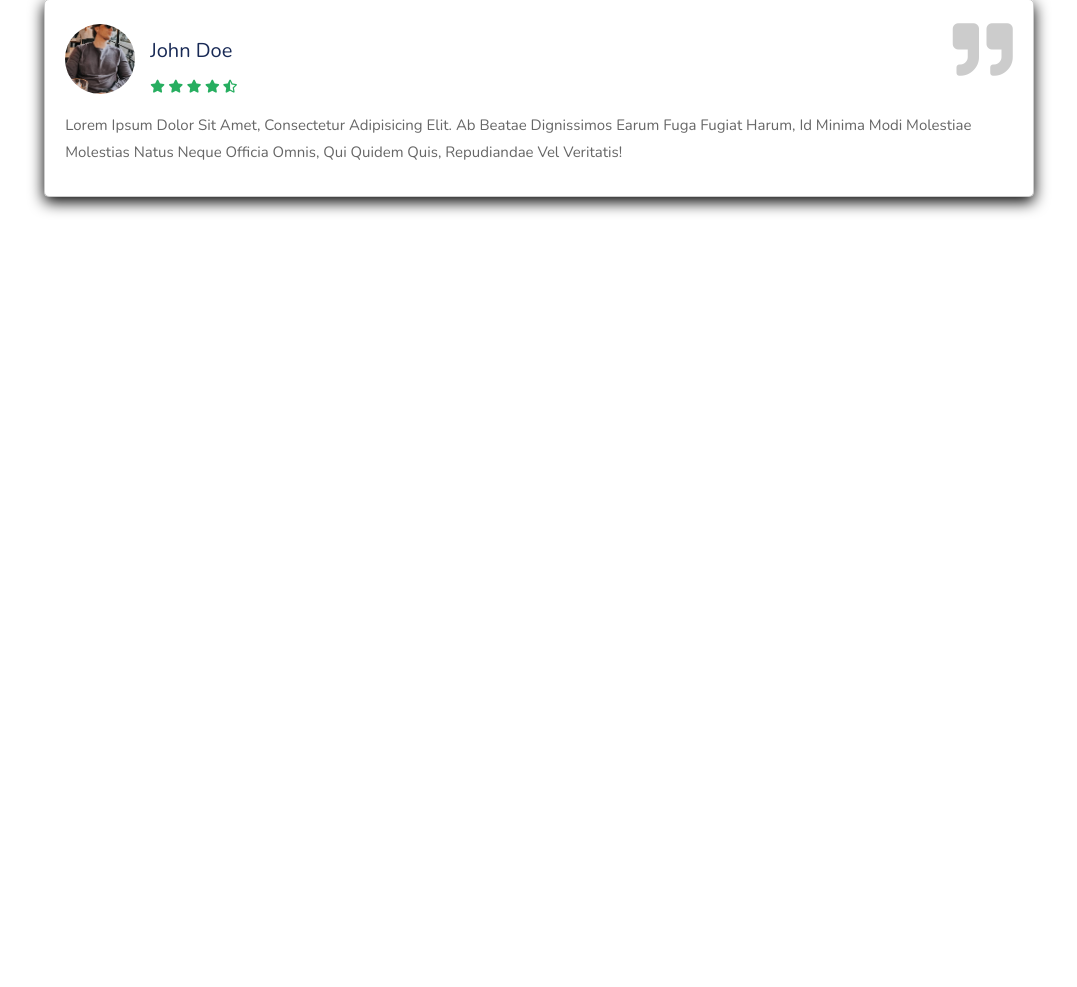
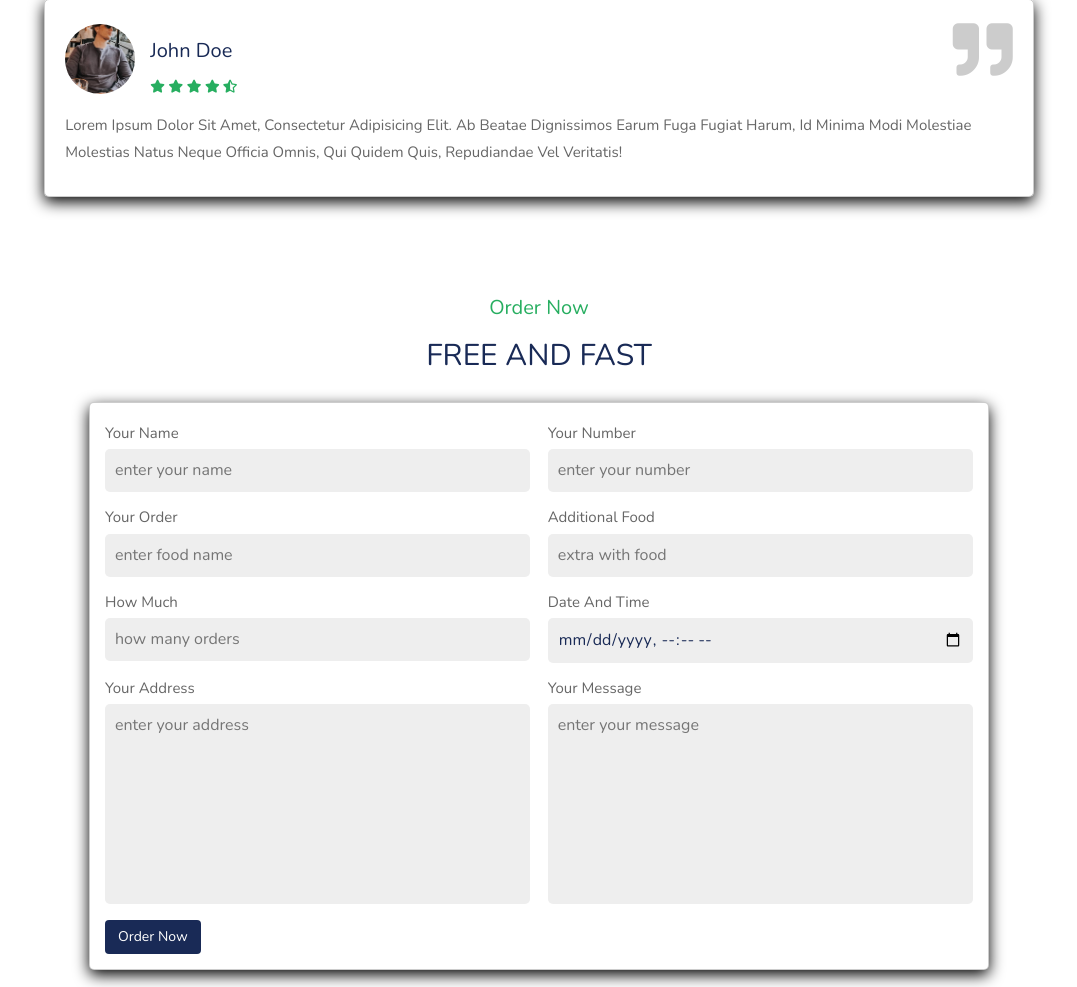
Before and after one commit to LukaP123456/Food_delivery_website, a PHP site: page /main.php in a window 1280 px wide. Shown: the part 5513-6500 px from the top of the page, without its empty margins (101-1178 px from the left). Before the commit the page ends 5727 px from the top, so only its background shows below. Run offline with PHP 8.4, Linux system fonts and the light colour scheme.

Commit message:
Dodao order sekciju treba jos pogledati deo kad se smanji ekran

```diff
--- /dev/null
+++ b/CSS/order.css
@@ -0,0 +1 @@
+.order form{width:90rem;border-radius:.5rem}
--- a/SASS/header.scss
+++ b/SASS/header.scss
@@ -99,19 +99,18 @@ header .icons #menu-bars{
 
 @media (max-width: 991px) {
 
-  .dishes .box-container .box img{
-    height: auto;
-    width: 100%;
-  }
-
-
   html{
     font-size: 55%;
   }
 
+
   header{
     padding: 1rem 2rem;
   }
+  section{
+    padding: 2rem;
+  }
+
 }
 
 @media (max-width: 768px) {
@@ -154,7 +153,24 @@ header .icons #menu-bars{
 
 }
 
-@media (max-width: 991px) {
+@media (max-width: 450px) {
+
+  html{
+    font-size: 50%;
+  }
+/*
+  .order form .inputBox .input{
+    width: 100%;
+  }
+*/
+  .dishes .box-container .box img{
+    height: auto;
+    width: 100%;
+  }
+
+  .order form .inputBox .input{
+    width: 100%;
+  }
 
   html{
     font-size: 50%;
--- /dev/null
+++ b/SASS/order.scss
@@ -0,0 +1,54 @@
+.order form{
+  max-width: 90rem;
+  border-radius: .5rem;
+  box-shadow: $box-shadow;
+  border: .1rem solid rgba(0,0,0, .2);
+  background: #fff;
+  padding: 1.5rem;
+  margin: 0 auto;
+}
+
+.order form .inputBox{
+  display: flex;
+  flex-wrap: wrap;
+  justify-content: space-between;
+}
+
+.order form .inputBox .input{
+  width: 49%;
+}
+
+.order form .inputBox .input span{
+  display: block;
+  padding: .5rem 0;
+  font-size: 1.5rem;
+  color: $light-color;
+
+}
+
+.order form .inputBox .input input,
+.order form .inputBox .input textarea{
+  background: #eee;
+  border-radius: .5rem;
+  bottom: .5rem;
+  padding: 1rem;
+  font-size: 1.6rem;
+  color: $black;
+  text-transform: none;
+  margin-bottom: 1rem;
+  width: 100%;
+}
+
+.order form .inputBox .input input:focus,
+.order form .inputBox .input textarea:focus{
+  border: .1rem solid $green;
+}
+
+.order form .inputBox .input textarea{
+  height: 20rem;
+  resize: none;
+}
+
+.order form  .btn{
+  margin-top: 0;
+}
--- a/SASS/stajl.scss
+++ b/SASS/stajl.scss
@@ -4,3 +4,4 @@
 @import "about";
 @import "menu";
 @import "review";
+@import "order";
--- a/main.php
+++ b/main.php
@@ -472,7 +472,7 @@
 
 <!-- review sekcija pocetak-->
 
-<section class="review">
+<section class="review" id="review">
 
     <h3 class="sub-heading"> customer's review </h3>
     <h1 class="heading"> what they say </h1>
@@ -565,51 +565,75 @@
             molestiae molestias natus neque officia omnis,
             qui quidem quis, repudiandae vel veritatis!</p>
     </div>
-    </div>
+
+
+</section>
+
+<!--review sekcija kraj-->
+
+
+<!--order sekcija start-->
+
+<section id="order" class="order">
+
+    <h3 class="sub-heading"> order now</h3>
+    <h1 class="heading"> free and fast </h1>
+
+    <form action="">
+
+        <div class="inputBox">
+            <div class="input">
+                <span>your name</span>
+                <input type="text" placeholder="enter your name">
+            </div>
+            <div class="input">
+                <span>your number</span>
+                <input type="number" placeholder="enter your number">
+            </div>
         </div>
-    </div>
+        <div class="inputBox">
+            <div class="input">
+                <span>your order</span>
+                <input type="text" placeholder="enter food name">
+            </div>
+            <div class="input">
+                <span>additional food</span>
+                <input type="text" placeholder="extra with food">
+            </div>
+        </div>
+        <div class="inputBox">
+            <div class="input">
+                <span>how much</span>
+                <input type="number" placeholder="how many orders">
+            </div>
+            <div class="input">
+                <span>date and time</span>
+                <input type="datetime-local" >
+            </div>
+        </div>
+
+        <div class="inputBox">
+            <div class="input">
+                <span>your address</span>
+                <textarea name="" placeholder="enter your address" id="" cols="30" rows="10"></textarea>
+            </div>
+            <div class="input">
+                <span>your message</span>
+                <textarea name="" placeholder="enter your message" id="" cols="30" rows="10"></textarea>
+            </div>
+        </div>
+
+        <input type="submit" value="order now" class="btn">
 
 
 
-
-
-
-
-
-
-
-
-
-
-
+    </form>
 
 
 </section>
 
 
-
-
-
-
-
-
-
-
-
-
-
-
-
-
-
-
-
-
-
-
-
-
-<!--review sekcija kraj-->
+<!--order sekcija kraj-->
 
 
 
```
Also changed, not shown: CSS/header.css (+1 -1 lines), CSS/stajl.css.
